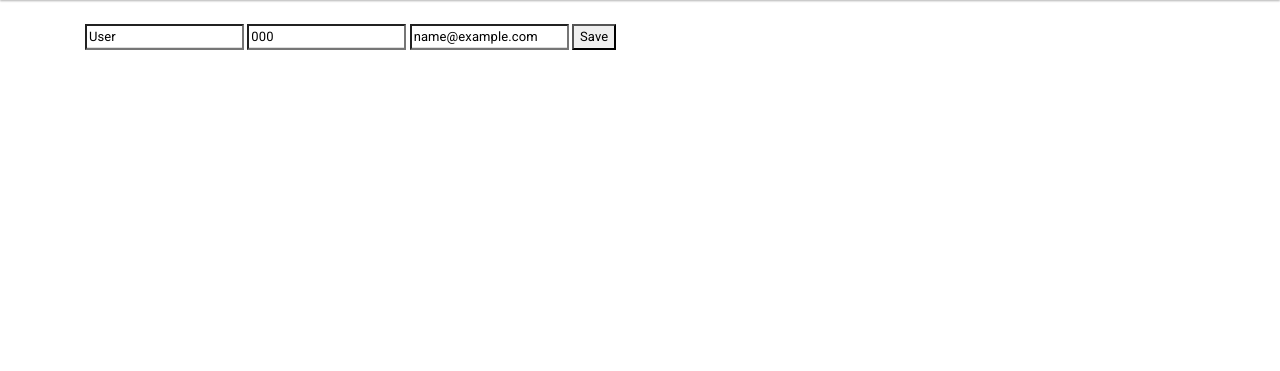
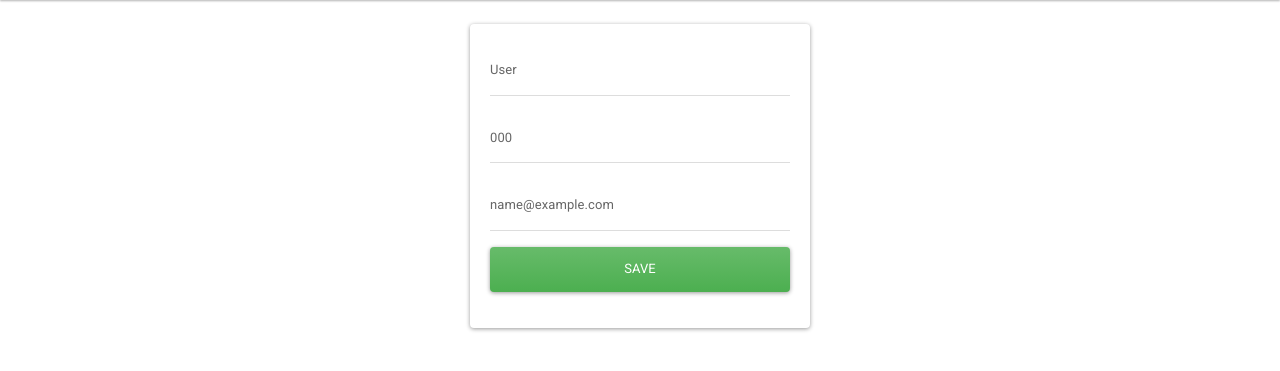
Before and after one commit to RobDav22/flask_contacts_app_V2, a Flask app: page /edit/1 in a window 1280 px wide. Shown: the part 79-450 px from the top of the page. Run offline with Flask 3, Linux system fonts and the light colour scheme; tables that the repository leaves empty or names only in its code hold one stand-in row (values such as "Sample post"); some libraries are stand-ins or nearby versions.

Commit message:
fix: Se mejora la interfaz de edit-contact

```diff
--- a/templates/edit-contact.html
+++ b/templates/edit-contact.html
@@ -1,15 +1,29 @@
 {% extends 'layout.html' %}
 
 {% block body %}
-<form action="/update/{{contact.0}}" method="POST">
+<div class="col-md-4 offset-md-4">
+    <div class="card card-body">
+        <form action="/update/{{contact.0}}" method="POST">
 
-    <input type="text" name="fullname" placeholder="Fullname" value="{{ contact.1 }}">
-    <input type="text" name="phone" placeholder="Phone" value="{{ contact.2 }}">
-    <input type="text" name="email" placeholder="Email" value="{{ contact.3 }}">
-    <button type="submit">
-        Save
-    </button>
+            <div class="form-group">
+                <input type="text" name="fullname" placeholder="Fullname" value="{{ contact.1 }}" class="form-control">
+            </div>
 
-</form>
+            <div class="form-group">
+                <input type="text" name="phone" placeholder="Phone" value="{{ contact.2 }}" class="form-control">
+            </div>
 
+            <div class="form-group">
+                <input type="text" name="email" placeholder="Email" value="{{ contact.3 }}" class="form-control">
+            </div>
+
+            <div class="form-group">
+                <button type="submit" class="btn btn-success btn-block">
+                    Save
+                </button>
+            </div>
+
+        </form>
+    </div>
+</div>
 {% endblock %}
```
